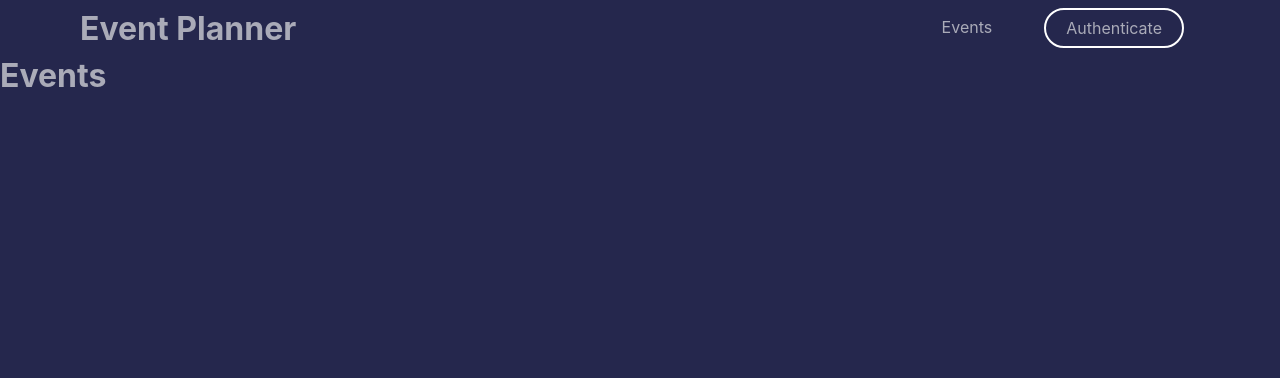
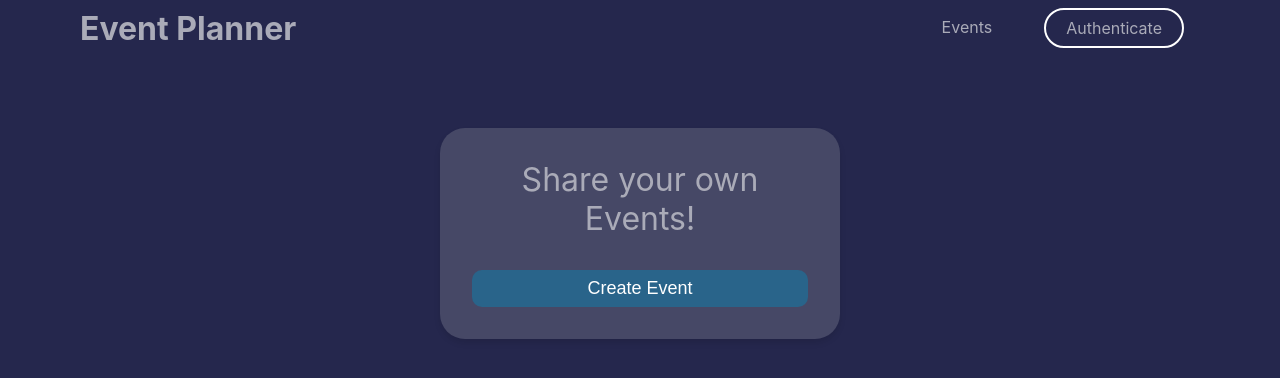
Before and after one commit to TanveshVaity/EventPlanner, a React (Vite) app in the folder frontend/: page /events in a window 1280 px wide. Shown: the top 378 px of the page. Built offline with nearby package versions, Linux system fonts and the light colour scheme.

Commit message:
added event model

```diff
--- /dev/null
+++ b/frontend/src/components/Backdrop/Backdrop.css
@@ -0,0 +1,9 @@
+.backdrop {
+    position: fixed;
+    top: 0;
+    left: 0;
+    height: 100%;
+    width: 100%;
+    background: rgba(0, 0, 0, 0.75);
+    z-index: 2;
+}
--- /dev/null
+++ b/frontend/src/components/Backdrop/Backdrop.jsx
@@ -0,0 +1,10 @@
+import React from "react"
+import "./Backdrop.css"
+
+const Backdrop = () =>{
+    return (
+        <div className="backdrop"></div>
+    )
+}
+
+export default Backdrop;
--- /dev/null
+++ b/frontend/src/components/Model/Modal.css
@@ -0,0 +1,81 @@
+.modal-container {
+    background-color: transparent;
+    width: 100%;
+    height: 100%;
+    display: flex;
+    align-items: center;
+    justify-content: center;
+    position: fixed;
+    top: 0;
+    left: 0;
+    z-index: 3;
+}
+
+.modal {
+    background-color: #464866;
+    width: 25rem;
+    max-width: 80%;
+    margin: 0 auto;
+    display: flex;
+    flex-direction: column;
+    align-items: center;
+    justify-content: center;
+    padding: 2rem;
+    border-radius: 25px;
+    box-shadow: 0 4px 6px rgba(0, 0, 0, 0.1);
+    text-align: center;
+    position: relative;
+    z-index: 4;
+}
+
+.modal h1 {
+    font-size: 2rem;
+    margin-bottom: 1rem;
+    color: #aaabb8;
+}
+
+.modal-content {
+    width: 100%;
+    margin-bottom: 1rem;
+}
+
+.modal-content label {
+    display: block;
+    font-size: 16px;
+    margin-bottom: 0.5rem;
+    color: #aaabb8;
+    text-align: left;
+}
+
+.modal-content input {
+    width: 100%;
+    padding: 0.5rem;
+    font-size: 16px;
+    border: 1px solid #2e9cca;
+    border-radius: 10px;
+}
+
+.modal-actions {
+    display: flex;
+    justify-content: space-between;
+    font-size: 1em;
+    color: #aaabb8;
+    text-align: center;
+    margin-top: 1rem;
+}
+
+.modal-actions button {
+    background: #29648a;
+    color: white;
+    border: none;
+    border-radius: 10px;
+    padding: 0.5rem 1rem;
+    font-size: 18px;
+    cursor: pointer;
+    width: 48%;
+}
+
+.modal-actions button:hover {
+    text-decoration: none;
+    background: #2e9cca;
+}
--- /dev/null
+++ b/frontend/src/components/Model/Modal.jsx
@@ -0,0 +1,27 @@
+import React from 'react';
+import './Modal.css';
+
+const Modal = props => (
+  <div className="modal-container">
+    <div className="modal">
+      <header className="modal-header">
+        <h1>{props.title}</h1>
+      </header>
+      <section className="modal-content">{props.children}</section>
+      <section className="modal-actions">
+        {props.canCancel && (
+          <button className="btn" onClick={props.onCancel}>
+            Cancel
+          </button>
+        )}
+        {props.canConfirm && (
+          <button className="btn" onClick={props.onConfirm}>
+            Confirm
+          </button>
+        )}
+      </section>
+    </div>
+  </div>
+);
+
+export default Modal;
--- a/frontend/src/components/Navbar/Navbar.css
+++ b/frontend/src/components/Navbar/Navbar.css
@@ -63,7 +63,7 @@
     bottom: 0;
     left: 0;
     width: 0;
-    height: 2px;
+    height: 3px;
     background-color: #aaabb8;
     transition: width 0.3s;
 }
@@ -82,16 +82,12 @@
 }
 
 .main-nav-items li:last-child:hover a ,
-.main-nav-items li:last-child:active a{
-    color: #25274d;
-}
-
+.main-nav-items li:last-child:active a,
 .main-nav-items li:last-child:hover button ,
 .main-nav-items li:last-child:active button{
     color: #25274d;
 }
 
-
 .main-nav-items li:not(:last-child):hover:before,
 .main-nav-items li:not(:last-child):active:before {
     width: 50%;
--- a/frontend/src/pages/Events/Events.css
+++ b/frontend/src/pages/Events/Events.css
@@ -1,12 +1,51 @@
-.event-container {
+.events-container {
     background-color: #25274d;
-    height: calc(100vh - 3.5rem);
     width: 100%;
-    margin-top: 3.5rem;
+    height: 100vh;
+    display: flex;
+    flex-direction: column;
+    align-items: center;
+    justify-content: flex-start;
+    font-family: Inter, system-ui, Avenir, Helvetica, Arial, sans-serif;
+    padding-top: 8rem;
 }
 
-.event-container h1{
-    font-family: Inter, system-ui, Avenir, Helvetica, Arial, sans-serif;
+.events-control {
+    background-color: #464866;
+    width: 25rem;
+    max-width: 80%;
+    margin: 0 auto;
+    display: flex;
+    flex-direction: column;
+    align-items: center;
+    justify-content: center;
+    padding: 2rem;
+    border-radius: 25px;
+    box-shadow: 0 4px 6px rgba(0, 0, 0, 0.1);
+    text-align: center;
+    position: relative;
+    z-index: 1;
+}
+
+
+.events-control p {
     font-size: 2rem;
+    margin-bottom: 1rem;
     color: #aaabb8;
 }
+
+.events-control .btn {
+    background: #29648a;
+    color: white;
+    border: none;
+    border-radius: 10px;
+    padding: 0.5rem 1rem;
+    font-size: 18px;
+    cursor: pointer;
+    margin-top: 1rem;
+    width: 100%;
+}
+
+.events-control .btn:hover {
+    background: #2e9cca;
+}
--- a/frontend/src/pages/Events/Events.jsx
+++ b/frontend/src/pages/Events/Events.jsx
@@ -1,12 +1,47 @@
-import React from "react";
-import "./Events.css";
+import React, { useState } from 'react';
+import Backdrop from '../../components/Backdrop/Backdrop';
+import Modal from '../../components/Model/Modal';
+import './Events.css';
 
-const Events = () =>{
-    return(
-        <div className="event-container">
-            <h1>Events</h1>
+const Events = () => {
+  const [creating, setCreating] = useState(false);
+
+  const startCreateEventHandler = () => {
+    setCreating(true);
+  };
+
+  const modalConfirmHandler = () => {
+    setCreating(false);
+  };
+
+  const modalCancelHandler = () => {
+    setCreating(false);
+  };
+
+  return (
+    <React.Fragment>
+      {creating && <Backdrop />}
+      {creating && (
+        <Modal
+          title="Add Event"
+          canCancel
+          canConfirm
+          onCancel={modalCancelHandler}
+          onConfirm={modalConfirmHandler}
+        >
+          <p>Modal Content</p>
+        </Modal>
+      )}
+      <div className="events-container">
+        <div className="events-control">
+            <p>Share your own Events!</p>
+            <button className="btn" onClick={startCreateEventHandler}>
+            Create Event
+            </button>
         </div>
-    )
-}
+      </div>
+    </React.Fragment>
+  );
+};
 
 export default Events;
```
